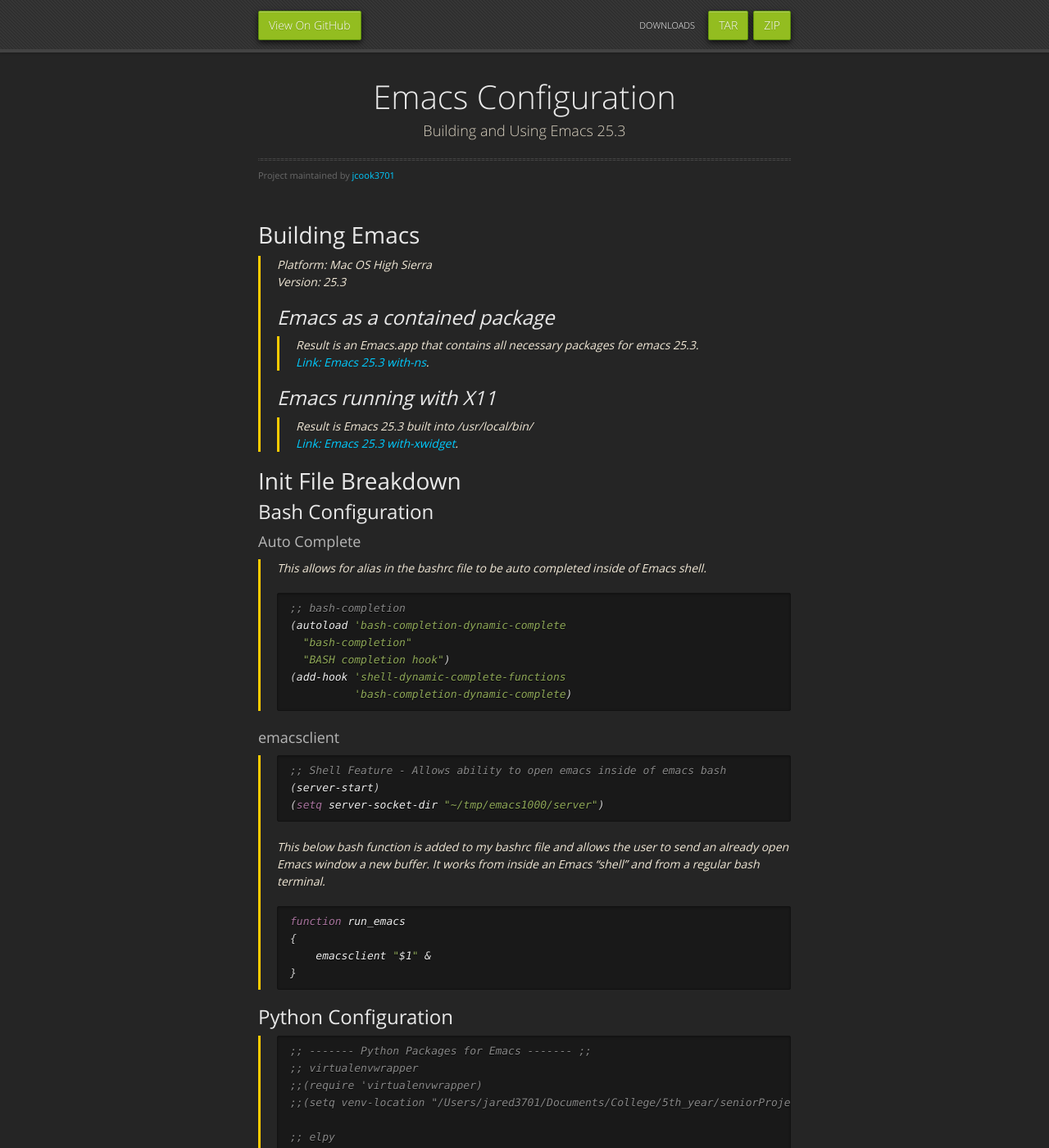
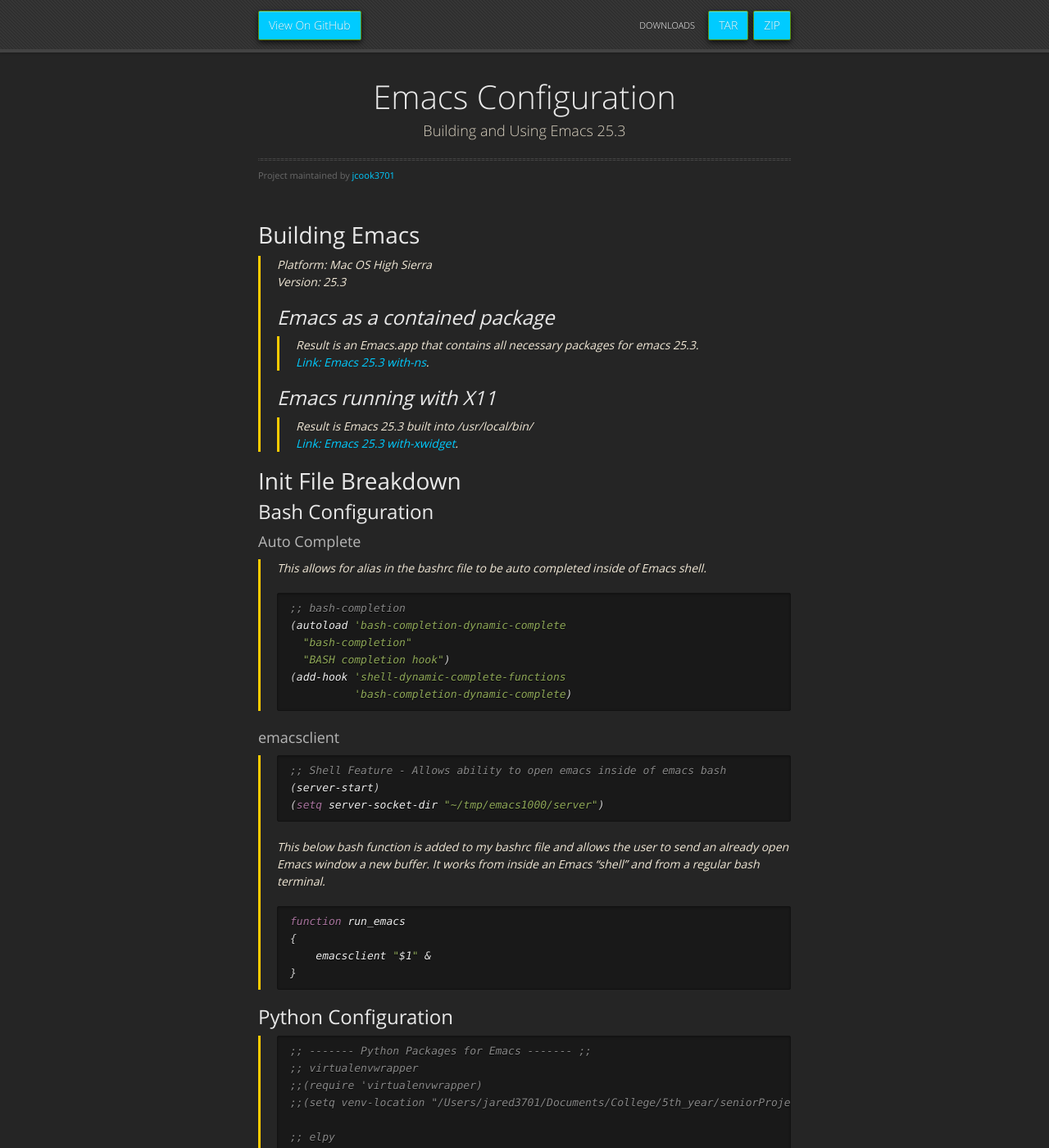
Before and after one commit to jcook3701/emacs_configuration, a Jekyll site: the page built from docs/index.md, in a window 1280 px wide and 1400 px high. Shown: the whole window at 82% size. Built offline with Jekyll 4.4.1, drawn with Linux system fonts in a browser that asks for light colours; our own code applies the rules of GitHub Pages for plain Markdown files.

Commit message:
updated button colors

```diff
--- a/docs/_sass/jekyll-theme-midnight.scss
+++ b/docs/_sass/jekyll-theme-midnight.scss
@@ -189,7 +189,7 @@ dt {
         border-radius: 2px;
         box-shadow: inset 0px 1px 0px rgba(255,255,255,.3), 0px 3px 7px rgba(0,0,0,.7);
 
-        background-color: #93bd20;
+        background-color: #00cbff;
         padding: 10px 12px;
         margin-top: 6px;
         line-height:14px;
```
